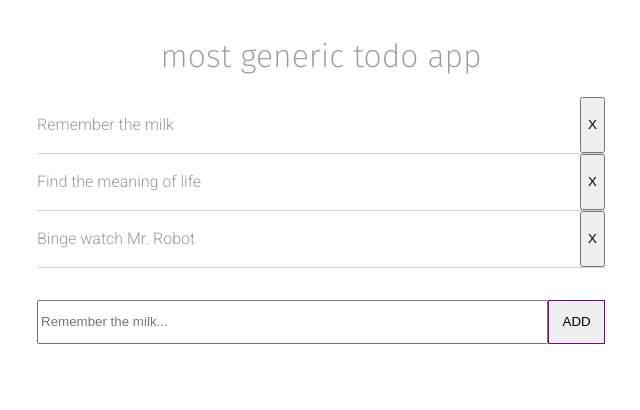
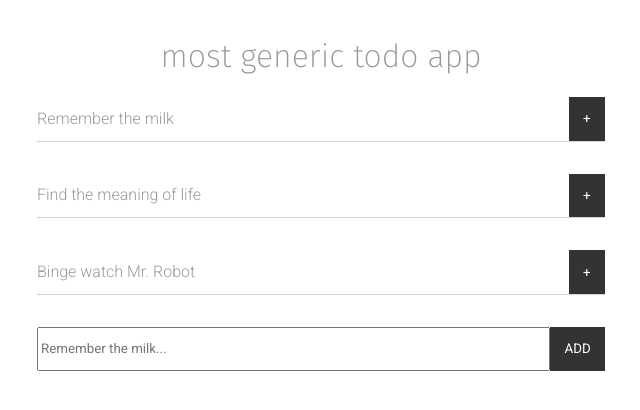
Before and after one commit to hkoskinen/mandatory-todo-app, a React (Create React App) app: page / in a window 1280 px wide. Shown: the top 410 px of the page, without its empty margins (319-959 px from the left). Built offline with nearby package versions, Linux system fonts and the light colour scheme.

Commit message:
Play with styling

```diff
--- a/src/components/AddTodoItem.css
+++ b/src/components/AddTodoItem.css
@@ -10,9 +10,9 @@
 .AddTodoItem input {
   flex-grow: 2;
 }
-
+/*
 .AddTodoItem button {
   border: 1px solid purple;
   padding: 1em;
   text-transform: uppercase;
-}
+}*/
--- a/src/components/AddTodoItem.js
+++ b/src/components/AddTodoItem.js
@@ -26,7 +26,7 @@ class AddTodoItem extends React.Component {
               value={this.state.value}
               onChange={this.onChange}
               placeholder="Remember the milk..." />
-            <button type="submit" className="btn">Add</button>
+            <button type="submit" className="button">Add</button>
           </div>
         </form>
       </div>
--- a/src/components/TodoItem.css
+++ b/src/components/TodoItem.css
@@ -2,4 +2,6 @@
   display: flex;
   border-bottom: 1px solid lightgrey;
   justify-content: space-between;
+  margin-bottom: 2em;
+  align-items: center;
 }
--- a/src/components/TodoItem.js
+++ b/src/components/TodoItem.js
@@ -5,7 +5,7 @@ const TodoItem = ({id, text, handleRemoveItem}) => {
   return (
     <div className="todo-item">
       <p>{text}</p>
-      <button onClick={()=>handleRemoveItem(id)}>X</button>
+      <button onClick={()=>handleRemoveItem(id)} className="button">+</button>
     </div>
   );
 };
--- a/src/index.css
+++ b/src/index.css
@@ -29,6 +29,30 @@ h6 {
 p {
   font-family: 'Roboto', sans-serif;
   font-weight: 300;
+  color: #999;
+  margin: 0;
   line-height: 1.5;
-  color: #999;
 }
+
+input, button, label {
+  font-family: 'Roboto', sans-serif;
+  font-weight: 400;
+}
+
+
+.button {
+  text-transform: uppercase;
+  background: #333;
+  border: 0;
+  padding: 1em;
+  outline: 0;
+  color: #fff;
+  border: 1px solid #333;
+}
+
+.button:hover {
+  transition: all .2s ease-out;
+  background: #fff;
+  color: #333;
+  cursor: pointer;
+}
```
